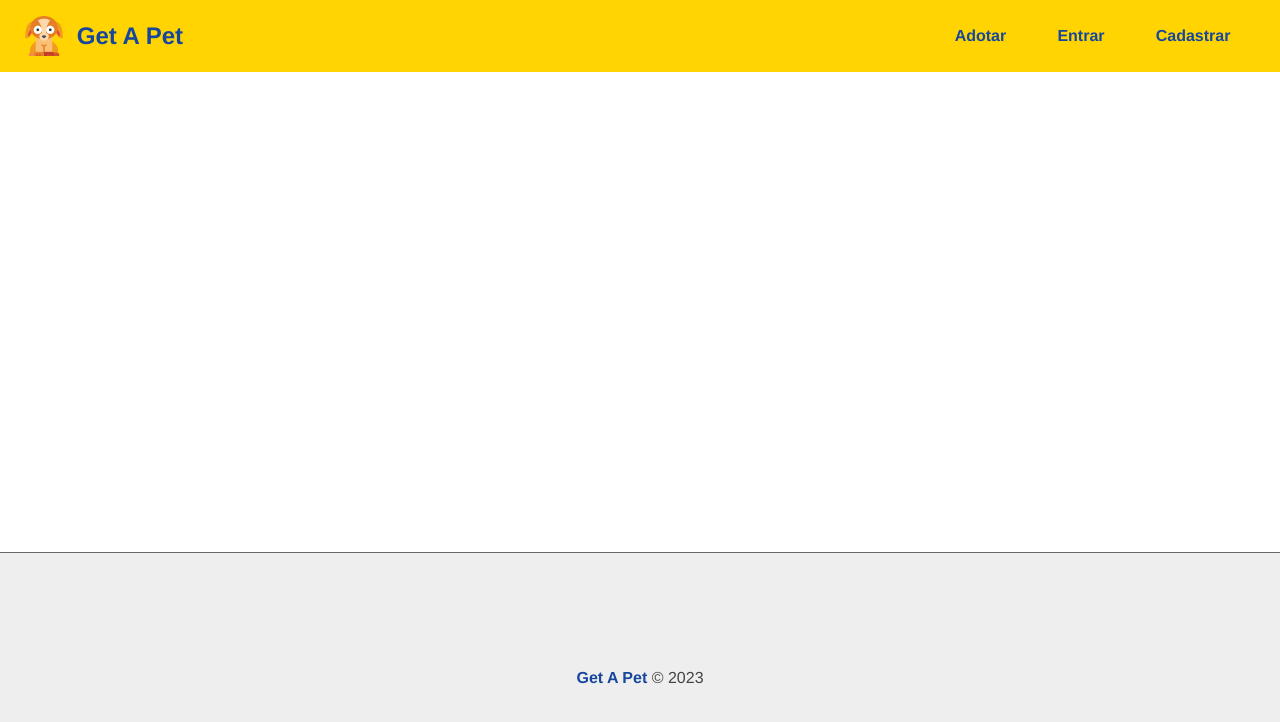
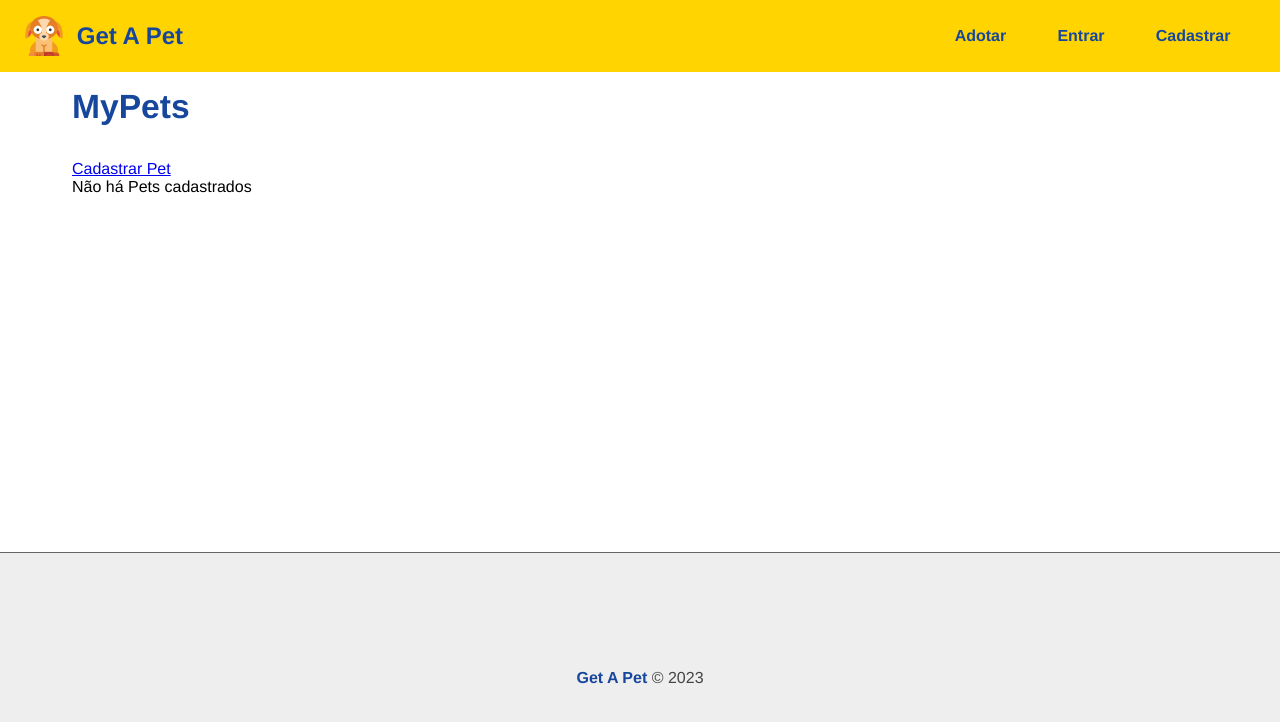
Before and after one commit to Antonio-Elias/Get-A-Pet, a React (Create React App) app in the folder frontend/: page /pet/mypets in a window 1280 px wide. Shown: the top 722 px of the page. Built offline with nearby package versions, Linux system fonts and the light colour scheme.

Commit message:
Terminando Profile, e iniciando o cadastro de pet

```diff
--- a/frontend/src/App.js
+++ b/frontend/src/App.js
@@ -14,6 +14,7 @@ import Profile from './components/pages/User/Profile'
 
 /* Context */
 import { UserProvider } from './context/UserContext';
+import MyPets from './components/pages/Pet/MyPets';
 
 function App() {
   return (
@@ -26,6 +27,7 @@ function App() {
             <Route path='/login' element={<Login />} />
             <Route path='/register' element={<Register />} />
             <Route path='/user/profile' element={<Profile />} />
+            <Route path='/pet/mypets' element={<MyPets />} />
             <Route path='/' element={<Home />} />
           </Routes>
         </Container>
--- a/frontend/src/components/layout/Navbar.js
+++ b/frontend/src/components/layout/Navbar.js
@@ -26,6 +26,9 @@ function Navbar() {
                 {authenticated ? (
                     <>
                         <li >
+                            <Link to="/pet/mypets">Meus pes</Link>
+                        </li>
+                        <li >
                             <Link to="/user/profile">Perfil</Link>
                         </li>
                        <li onClick={logout}>Sair</li>
--- /dev/null
+++ b/frontend/src/components/layout/Roundedimage.js
@@ -0,0 +1,12 @@
+import styles from './Roundedimage.module.css'
+
+function RoundedImage( { src, alt, width }){
+    return(
+        <img
+            className={ `${styles.rounded_image} ${styles[width]}` }
+            src={src}
+            alt={alt}
+        />
+    )
+}
+export default RoundedImage;
--- /dev/null
+++ b/frontend/src/components/layout/Roundedimage.module.css
@@ -0,0 +1,10 @@
+.rounded_image {
+    width: 200px;
+    height: 200px;
+    border-radius: 100%;
+}
+
+.rounded_image.px75{
+    width: 75px;
+    height:75px;
+}
--- /dev/null
+++ b/frontend/src/components/pages/Pet/MyPets.js
@@ -0,0 +1,24 @@
+import { useState, useEffect } from "react";
+import { Link } from "react-router-dom";
+
+function MyPets(){
+    const [pets, setPets] =useState([])
+
+
+    return(
+
+        <section>
+            <div>
+                <h1>MyPets</h1>
+                <Link to="/pet/add">Cadastrar Pet</Link>
+            </div>
+
+            <div>
+                {pets.length > 0 && <p>Meus Pets cadastrados</p>}
+                {pets.length === 0 && <p>Não há Pets cadastrados</p>}
+            </div>
+        </section>
+    )
+}
+
+export default MyPets;
--- a/frontend/src/components/pages/User/Profile.js
+++ b/frontend/src/components/pages/User/Profile.js
@@ -4,6 +4,7 @@ import { useState, useEffect } from 'react';
 import styles from './Profile.module.css';
 import formStyles from '../../form/Form.module.css';
 import Input from '../../form/input';
+import RoundedImage from '../../layout/Roundedimage';
 import useFlashMessage from '../../../hooks/useFlashMessage';
 
 function Profile(){
@@ -51,13 +52,13 @@ function Profile(){
         })
         setFlashMessage(data.message, msgType)
     }
-
+    console.log( 'env: '+process.env.REACT_APP_API);
     return(
         <section>
             <div className={styles.profile_header}>
                 <h1>Perfil</h1>
                 {(user.image || preview) && (
-                  <img src={
+                  <RoundedImage src={
                     preview ? URL.createObjectURL(preview) : `${process.env.REACT_APP_API}/images/users/${user.image}`}
                     alt={user.name}
                   />
```
